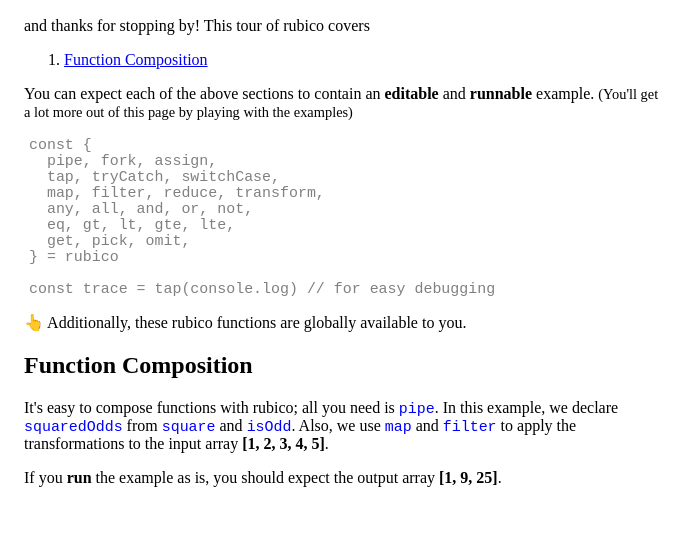
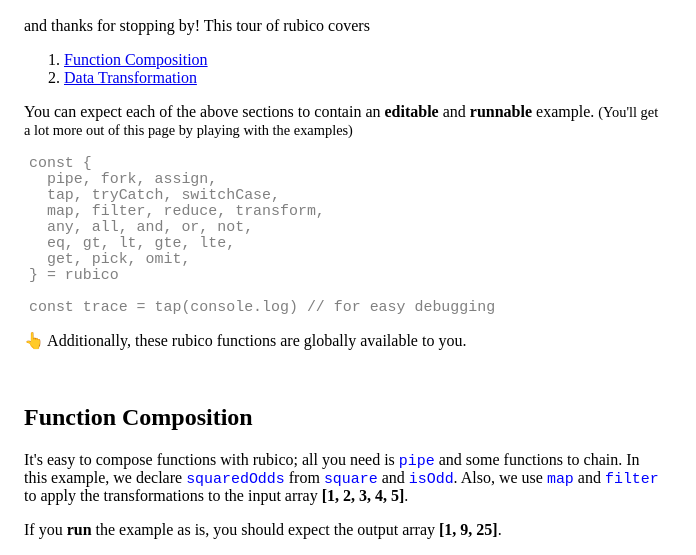
Before and after one commit to a-synchronous/tour.rubico.land, a plain HTML site: page index.html in a window 1280 px wide. Shown: the part 351-906 px from the top of the page, without its empty margins (0-696 px from the left). Before the commit the page ends 854 px from the top, so only its background shows below. Drawn offline with nearby package versions, Linux system fonts and the light colour scheme; a script that the page names is missing.

Commit message:
this may very well go on forever

```diff
--- a/index.html
+++ b/index.html
@@ -63,6 +63,7 @@ textarea {
   <p>and thanks for stopping by! This tour of rubico covers</p>
   <ol>
     <li><a href="#function-composition">Function Composition</a></li>
+    <li><a href="#data-transformation">Data Transformation</a></li>
   </ol>
   <p>
     You can expect each of the above sections to contain an <b>editable</b> and <b>runnable</b> example.
@@ -87,11 +88,12 @@ const trace = tap(console.log) // for easy debugging
   <p>
     👆 Additionally, these rubico functions are globally available to you.
   </p>
+  <br>
   <h2 id="function-composition">Function Composition</h2>
   <p>
-    It's easy to compose functions with rubico; all you need is <code>pipe</code>. In this example, we declare <code>squaredOdds</code>
-    from <code>square</code> and <code>isOdd</code>. Also, we use <code>map</code> and <code>filter</code> to apply the transformations to
-    the input array <b>[1, 2, 3, 4, 5]</b>.
+    It's easy to compose functions with rubico; all you need is <code>pipe</code> and some functions to chain. In this example,
+    we declare <code>squaredOdds</code> from <code>square</code> and <code>isOdd</code>. Also, we use <code>map</code>
+    and <code>filter</code> to apply the transformations to the input array <b>[1, 2, 3, 4, 5]</b>.
   </p>
   <p>
     If you <b>run</b> the example as is, you should expect the output array <b>[1, 9, 25]</b>.
```
